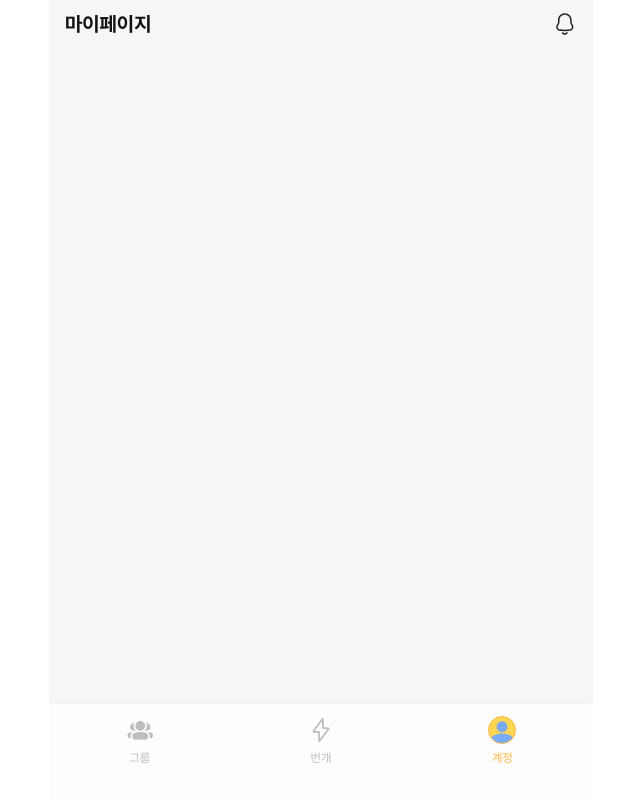
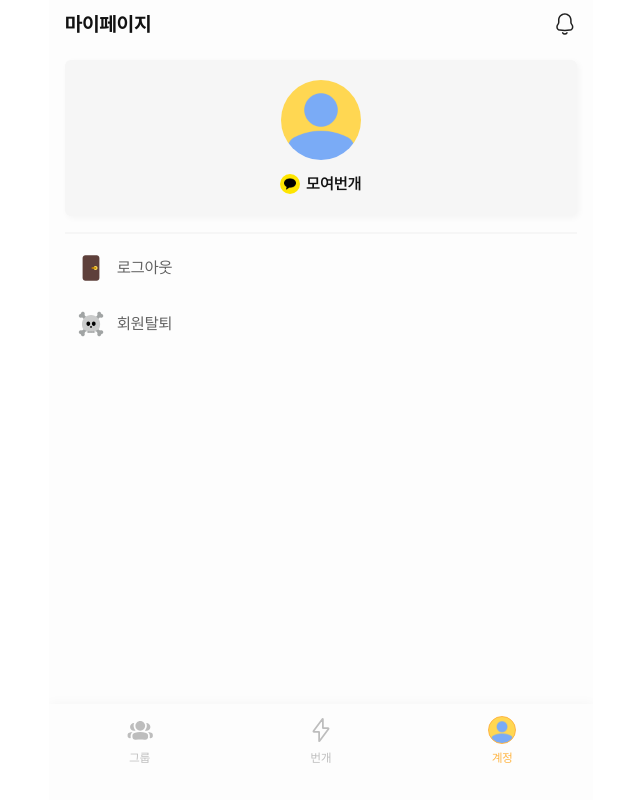
Before and after one commit to MoYeoBunGae/MYBG-frontend, a React (Vite) app: page /mypage in a window 1280 px wide. Shown: the whole page, without its empty margins (319-959 px from the left). Built offline with nearby package versions, Linux system fonts and the light colour scheme.

Commit message:
✨ feat: 마이페이지 UI 구현 (#9)

```diff
--- a/src/pages/MyPage/MyPage.tsx
+++ b/src/pages/MyPage/MyPage.tsx
@@ -1,9 +1,62 @@
 import Header from '@/components/layout/Header';
+import ProfileDefault from '@/assets/images/profile.png';
+import KakaoSymbol from '@/assets/images/kakao-symbol.png';
+import DoorEmoji from '@/assets/emojis/door.svg?react';
+import SkeletonEmoji from '@/assets/emojis/skeleton.svg?react';
 
 export default function MyPage() {
+  const user = {
+    member_id: '1',
+    profile_img_url: '',
+    name: '모여번개',
+  };
+
+  const handleLogout = () => {
+    alert('로그아웃');
+  };
+
+  const handleDeleteAccount = () => {
+    alert('회원탈퇴');
+  };
+
+  const listItems = [
+    { Emoji: DoorEmoji, label: '로그아웃', action: handleLogout },
+    { Emoji: SkeletonEmoji, label: '회원탈퇴', action: handleDeleteAccount },
+  ];
+
   return (
-    <>
+    <div className="bg-white" style={{ height: 'calc(100vh - 96px)' }}>
       <Header pagename="마이페이지" />
-    </>
+      <div className="mx-4 mt-3">
+        <div className="flex flex-col items-center py-5 gap-3 rounded-md bg-background shadow-first">
+          <img
+            className="object-cover size-20 rounded-full"
+            src={user.profile_img_url || ProfileDefault}
+            alt="프로필사진"
+          />
+          <div className="flex items-center gap-1.5">
+            <div className="flex justify-center items-center size-5 rounded-full bg-[#FEE500]">
+              <img className="size-3" src={KakaoSymbol} alt="카카오 Symbol" />
+            </div>
+            <span className="font-semibold">{user.name}</span>
+          </div>
+        </div>
+
+        <div className="w-full mt-4 mb-2 border border-background" />
+
+        <div className="">
+          {listItems.map(({ Emoji, label, action }, index) => (
+            <div
+              key={index}
+              className="flex items-center p-3 mb-1 gap-3 cursor-pointer"
+              onClick={action}
+            >
+              <Emoji className="size-7" />
+              <span className="text-black60">{label}</span>
+            </div>
+          ))}
+        </div>
+      </div>
+    </div>
   );
 }
```
